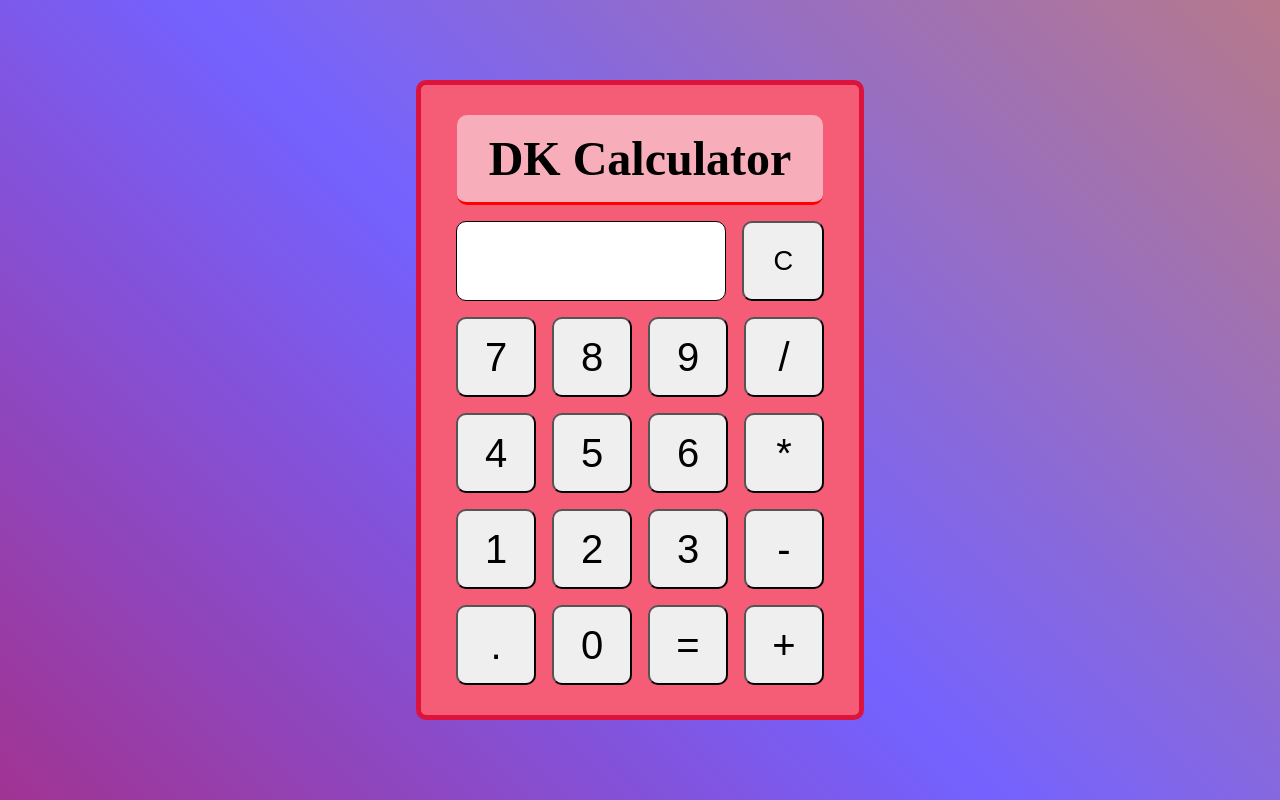
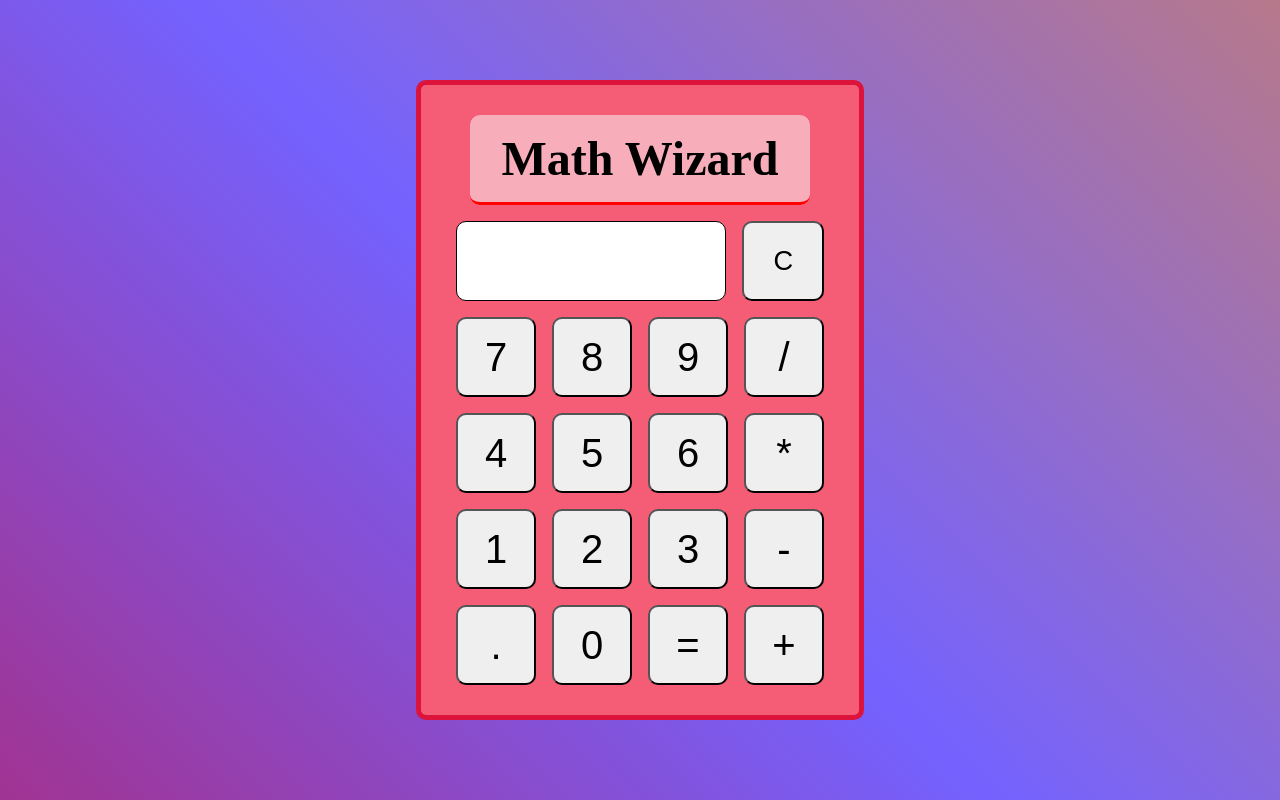
Before and after one commit to iamchrismolina/Calculator, a plain HTML site: page index.html in a window 1280 px wide. Drawn offline with Linux system fonts and the light colour scheme.

Commit message:
fix: rename project to Math Wizard

```diff
--- a/index.html
+++ b/index.html
@@ -8,7 +8,7 @@
   </head>
   <body>
     <div class="calc">
-      <h1 class="calc__title">DK Calculator</h1>
+      <h1 class="calc__title">Math Wizard</h1>
       <div class="calc__body">
         <div class="calc__body-first-row">
           <div class="calc__body-output">
```
